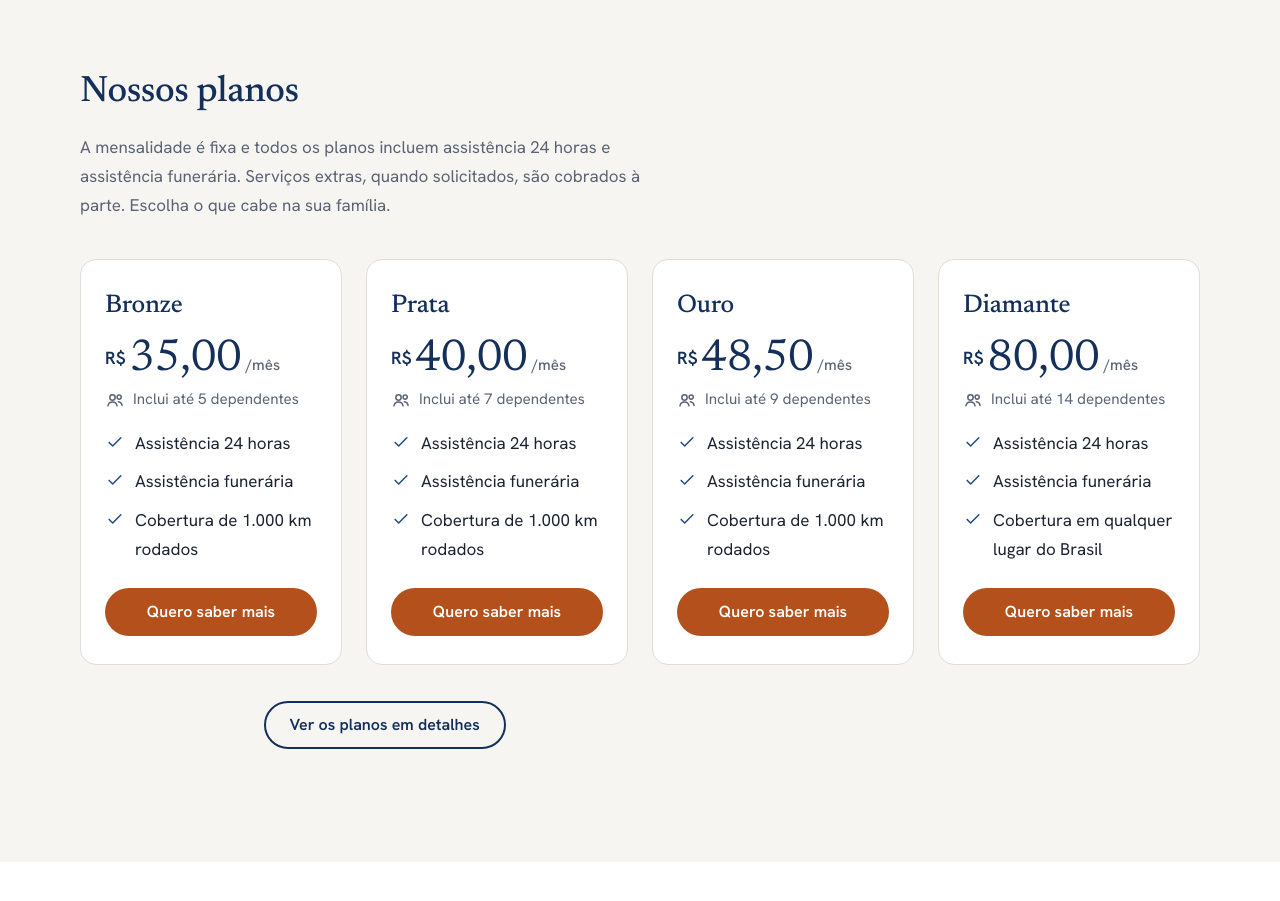
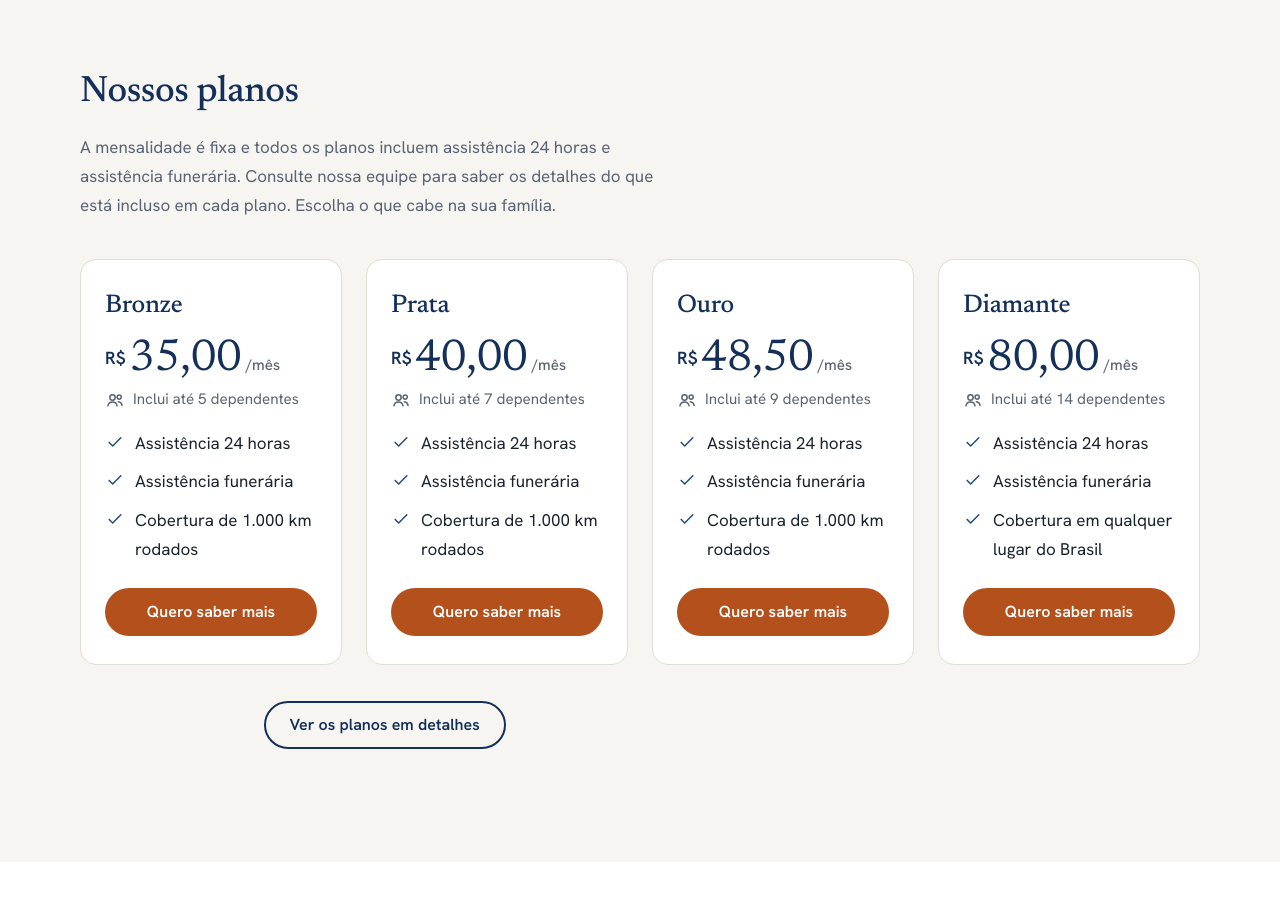
Before and after one commit to kaiovsm0123-arch/cc-pax-mansidao, a plain HTML site: page index.html in a window 1280 px wide. Shown: the part 1980-2881 px from the top of the page. Drawn offline with Linux system fonts and the light colour scheme.

Commit message:
Remove aviso de cobrança de extras; orienta a consultar a equipe
Co-Authored-By: Claude Haiku 5.5 <noreply@anthropic.com>
Claude-Session: https://claude.ai/code/session_012vmKkqNMGSnJMFDVP3xkzV

```diff
--- a/index.html
+++ b/index.html
@@ -139,7 +139,7 @@
   <div class="container">
     <div class="sec-head revelar">
       <h2>Nossos planos</h2>
-      <p>A mensalidade é fixa e todos os planos incluem assistência 24 horas e assistência funerária. Serviços extras, quando solicitados, são cobrados à parte. Escolha o que cabe na sua família.</p>
+      <p>A mensalidade é fixa e todos os planos incluem assistência 24 horas e assistência funerária. Consulte nossa equipe para saber os detalhes do que está incluso em cada plano. Escolha o que cabe na sua família.</p>
     </div>
     <div class="grade-planos">
 
```
Also changed, not shown: planos.html (+1 -1 lines).
